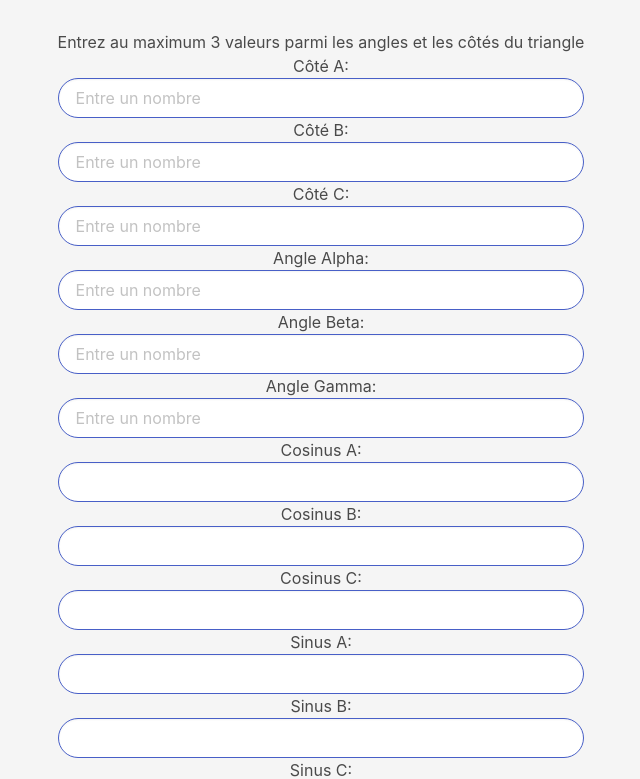
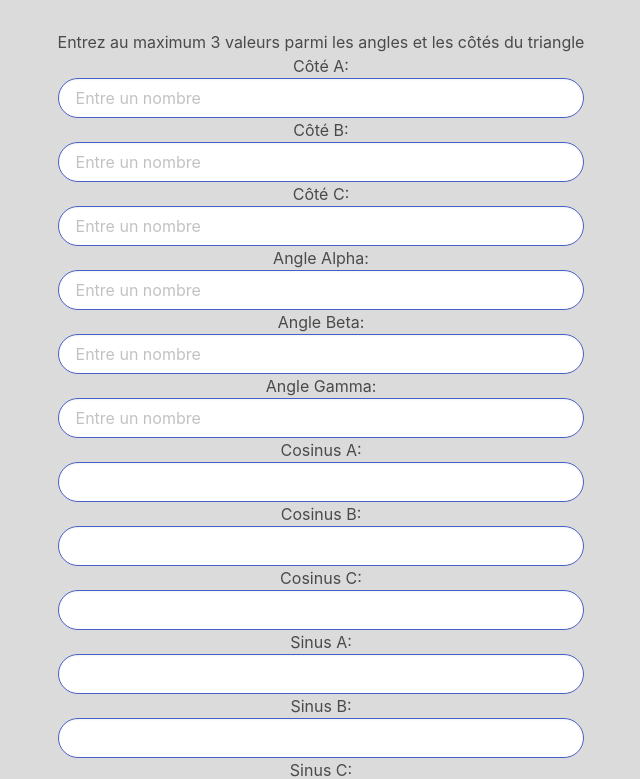
Before and after one commit to KevoWaZ/Triangle, a plain HTML site: page index.html in a window 1280 px wide. Shown: the top 779 px of the page, without its empty margins (319-959 px from the left). Drawn offline with nearby package versions, Linux system fonts and the light colour scheme.

Commit message:
Update index.html

```diff
--- a/index.html
+++ b/index.html
@@ -24,7 +24,7 @@
     <script defer src="https://use.fontawesome.com/releases/v6.4.0/js/all.js"></script>
 </head>
 
-<body class="has-background-white-ter">
+<body class="has-background-grey-lighter">
 
     <div class="container">
         <h3>Entrez au maximum 3 valeurs parmi les angles et les côtés du triangle</h3>
```
